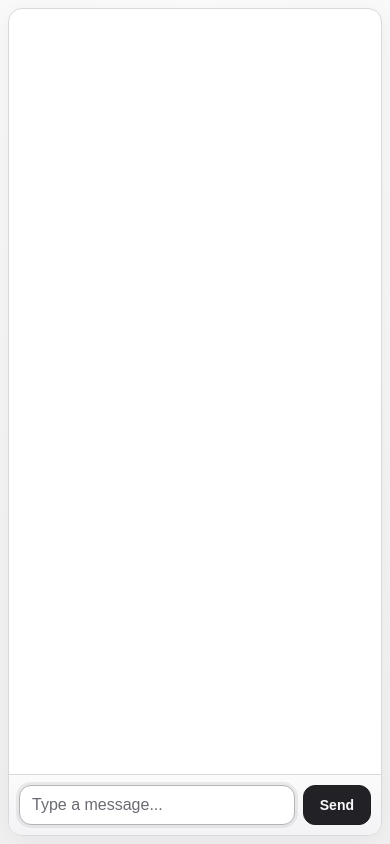
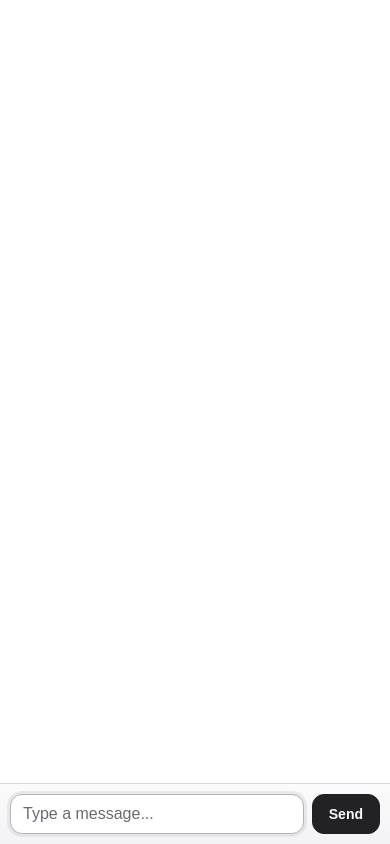
Before and after one commit to abubikdev/pulse, a website built with Vite: page index.html in a window 390 px wide. Built offline with nearby package versions, Linux system fonts and the light colour scheme.

Commit message:
Make chat layout fill the full viewport

```diff
--- a/src/style.css
+++ b/src/style.css
@@ -22,20 +22,16 @@ body {
 
 #app {
   width: 100%;
-  min-height: 100vh;
-  display: flex;
-  justify-content: center;
-  padding: 24px 12px;
+  height: 100vh;
 }
 
 #chat-container {
-  width: min(860px, 100%);
-  height: calc(100vh - 48px);
-  max-height: 920px;
+  width: 100%;
+  height: 100%;
   background: var(--panel);
-  border: 1px solid var(--border);
-  border-radius: 18px;
-  box-shadow: 0 6px 30px rgba(0, 0, 0, 0.06);
+  border: 0;
+  border-radius: 0;
+  box-shadow: none;
   display: flex;
   flex-direction: column;
   overflow: hidden;
@@ -173,15 +169,6 @@ body {
 }
 
 @media (max-width: 640px) {
-  #app {
-    padding: 8px;
-  }
-
-  #chat-container {
-    height: calc(100vh - 16px);
-    border-radius: 14px;
-  }
-
   #messages {
     padding: 14px;
     gap: 10px;
```
